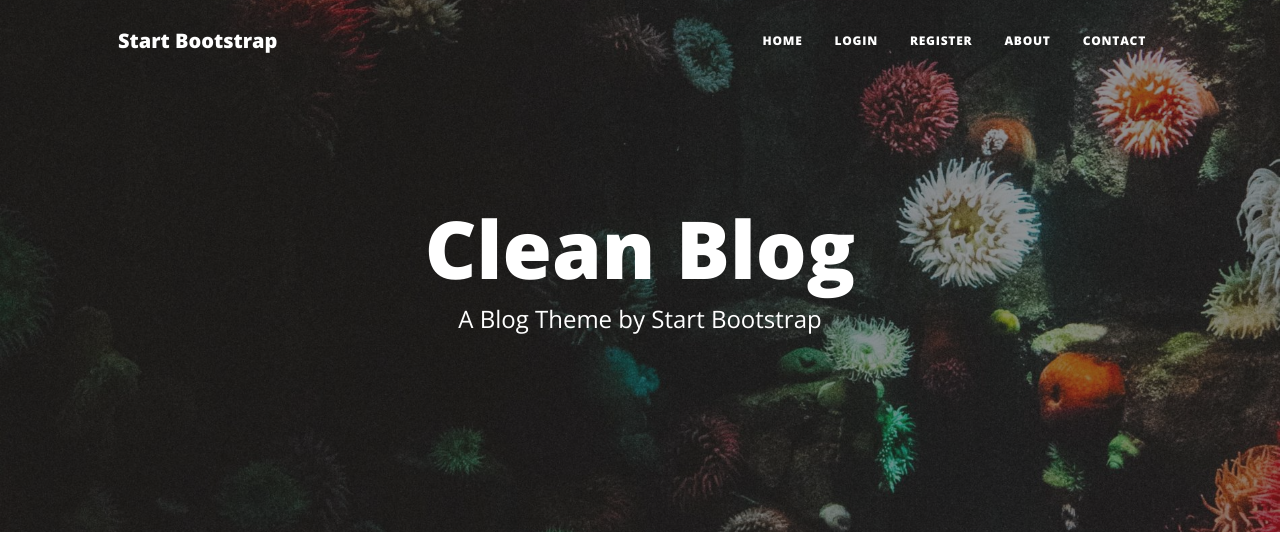
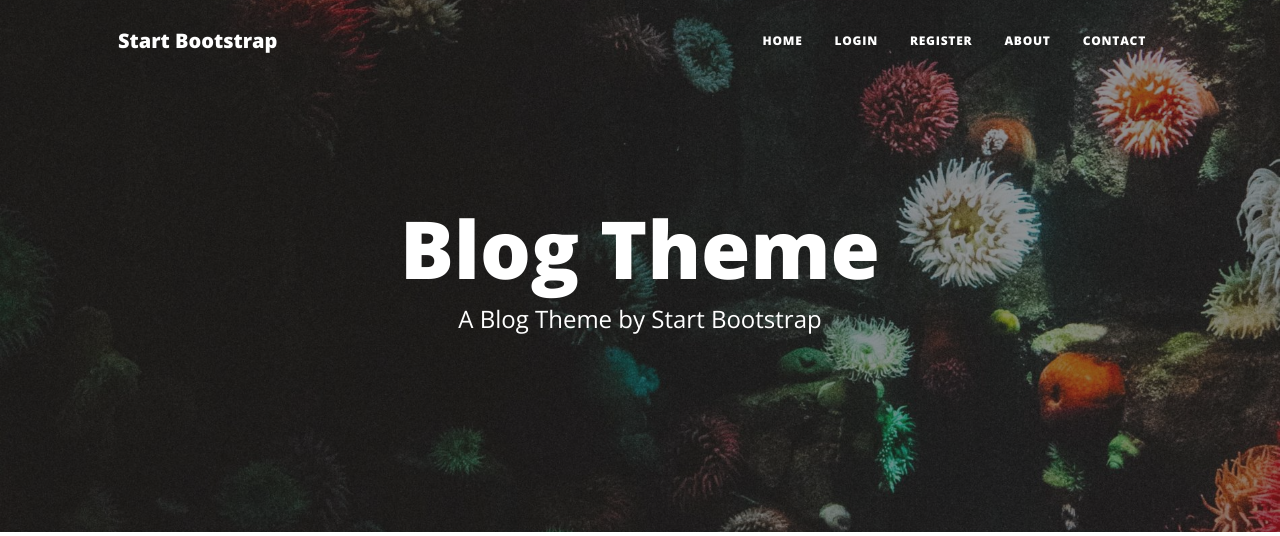
Before and after one commit to mjeyz/Blog-Website, a Flask app: page / in a window 1280 px wide. Shown: the top 536 px of the page. Run offline with Flask 3, Linux system fonts and the light colour scheme; data comes from the database, SQL or seed files in the repository; some libraries are stand-ins or nearby versions.

Commit message:
update secret key handling and improve dynamic title rendering for user blogs

```diff
--- a/main.py
+++ b/main.py
@@ -12,7 +12,7 @@ from werkzeug.security import check_password_hash, generate_password_hash
 from flask_login import login_user, login_required, logout_user, LoginManager, UserMixin, current_user
 
 app = Flask(__name__)
-app.config['SECRET_KEY'] = os.environ.get("FLASK_KEY")
+app.config['SECRET_KEY'] = "1234567890abcd"
 Bootstrap5(app)
 ckeditor = CKEditor(app)
 
--- a/templates/header.html
+++ b/templates/header.html
@@ -7,7 +7,11 @@
             content="width=device-width, initial-scale=1, shrink-to-fit=no"/>
     <meta name="description" content=""/>
     <meta name="author" content=""/>
-    <title>Angela's Blog</title>
+    {% if current_user.name: %}
+    <title>{{ current_user.name }}</title>
+    {% else: %}
+    <title>Blog Theme</title>
+    {% endif %}
     {% block styles %}
     <!-- Load Bootstrap-Flask CSS here -->
     {{ bootstrap.load_css() }}
--- a/templates/index.html
+++ b/templates/index.html
@@ -6,7 +6,11 @@
         <div class="row gx-4 gx-lg-5 justify-content-center">
             <div class="col-md-10 col-lg-8 col-xl-7">
                 <div class="site-heading">
-                    <h1>Clean Blog</h1>
+                    {% if current_user.name: %}
+                    <h1>{{ current_user.name}} Blog </h1>
+                    {% else: %}
+                    <h1>Blog Theme</h1>
+                    {% endif %}
                     <span class="subheading">A Blog Theme by Start Bootstrap</span>
                 </div>
             </div>
```
